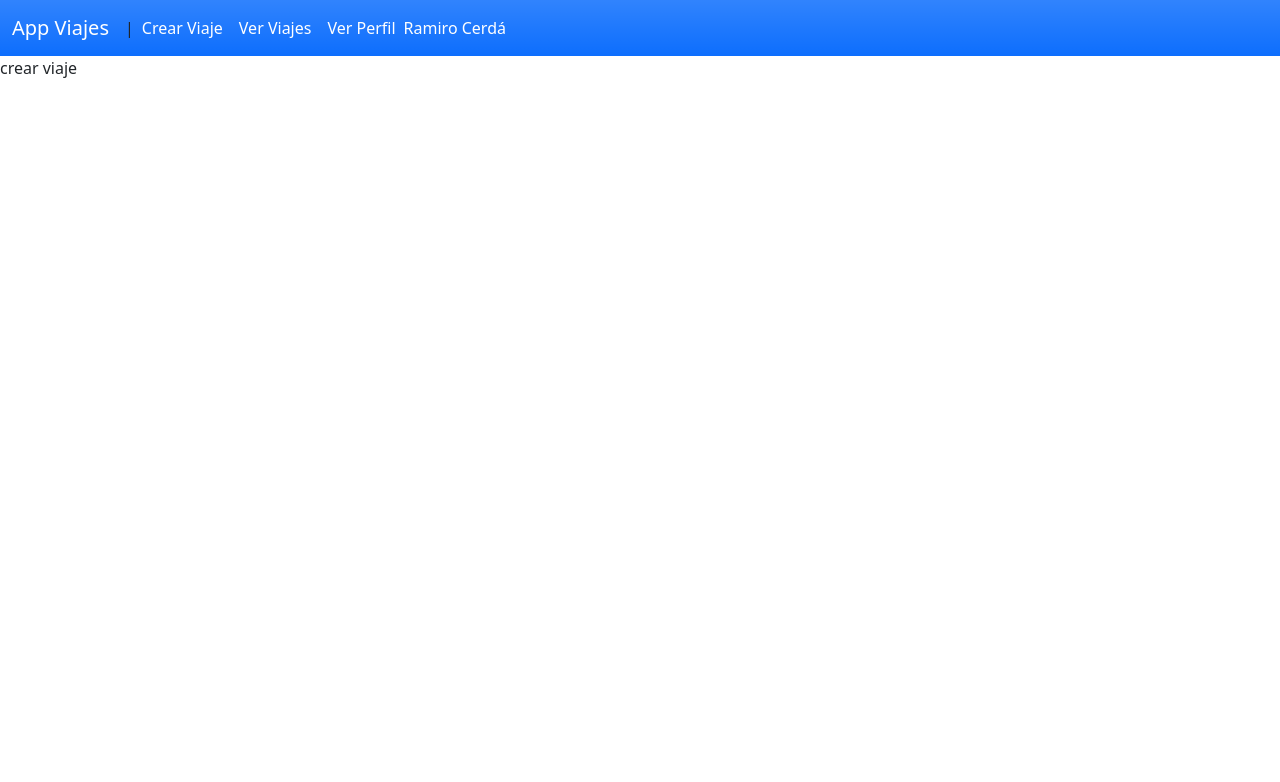
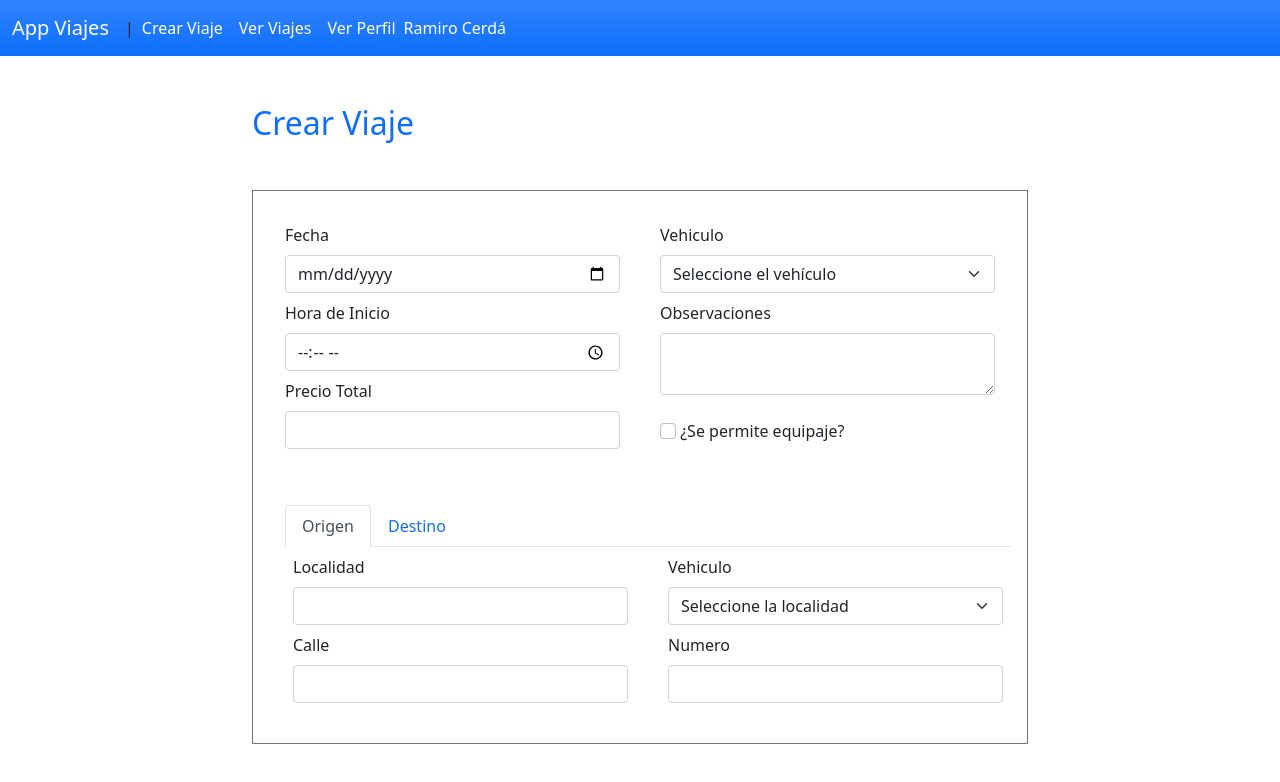
Before and after one commit to Geris/ds2020, a website: page app/views/crearViaje.html in a window 1280 px wide. Drawn offline with nearby package versions, Linux system fonts and the light colour scheme; files whose address does not match are found by name.

Commit message:
Hice la vista de crear viaje, faltan los iconos y la funcionalidad}

```diff
--- a/app/views/crearViaje.html
+++ b/app/views/crearViaje.html
@@ -4,8 +4,120 @@
   <body>
     <ui-navbar titulo="App Viajes" nombre="Ramiro Cerdá"></ui-navbar>
 
-    crear viaje
+    <div class="container" style="max-width: 800px">
 
+    <h2 class="card-title mt-5 text-primary">Crear Viaje</h2>
+
+    <div class="container border border-secondary mt-5 p-4 ma-2">
+
+    <form method="post" class="row">
+      <div class="col">
+      <div class="m-2">
+        <label for="input2" class="form-label">Fecha</label>
+        <input type="date" class="form-control" id="input2">
+      </div>
+      <div class="m-2">
+        <label for="input3" class="form-label">Hora de Inicio</label>
+        <input type="time" class="form-control" id="input3" >
+      </div>
+      <div class="m-2">
+        <label for="input1" class="form-label">Precio Total</label>
+        <input type="number" class="form-control" id="input1">
+      </div>
+    </div>
+    <div class="col">
+      <div class="m-2">
+      <label class="mb-2">Vehiculo</label>
+      <select class="form-select" aria-label="Default select example">
+        <option selected>Seleccione el vehículo</option>
+        <option value="1">One</option>
+        <option value="2">Two</option>
+        <option value="3">Three</option>
+      </select>
+      </div>
+      <div class="m-2">
+        <label for="extarea" class="form-label">Observaciones</label>
+        <textarea class="form-control" id="textarea" rows="2"></textarea>
+      </div>
+      <div class="m-2 mt-4">
+        <input class="form-check-input" type="checkbox" value="" id="flexCheckDefault">
+        <label class="form-check-label" for="flexCheckDefault">
+          ¿Se permite equipaje?
+        </label>
+      </div>
+    </div>
+
+    <div class="m-2 mt-5 ">
+      <nav>
+        <div class="nav nav-tabs" id="nav-tab" role="tablist">
+          <a class="nav-link active" id="nav-home-tab" data-bs-toggle="tab" href="#nav-home" role="tab" aria-controls="nav-home" aria-selected="true">Origen</a>
+          <a class="nav-link" id="nav-profile-tab" data-bs-toggle="tab" href="#nav-profile" role="tab" aria-controls="nav-profile" aria-selected="false">Destino</a>
+        </div>
+      </nav>
+      <div class="tab-content" id="nav-tabContent">
+        <div class="tab-pane fade show active" id="nav-home" role="tabpanel" aria-labelledby="nav-home-tab">
+        <div class="row">
+          <div class="col">
+            <div class="m-2">
+              <label for="input1" class="form-label">Localidad</label>
+              <input type="text" class="form-control" id="input1">
+            </div>
+            <div class="m-2">
+              <label for="input1" class="form-label">Calle</label>
+              <input type="text" class="form-control" id="input1">
+            </div>
+          </div>
+            <div class="col">
+              <div class="m-2">
+              <label class="mb-2">Vehiculo</label>
+              <select class="form-select" aria-label="Default select example">
+                <option selected>Seleccione la localidad</option>
+                <option value="1">One</option>
+                <option value="2">Two</option>
+                <option value="3">Three</option>
+              </select>
+              </div>
+              <div class="m-2">
+                <label for="input1" class="form-label">Numero</label>
+                <input type="number" class="form-control" id="input1">
+              </div>
+            </div>
+          </div>
+          </div>
+        <div class="tab-pane fade" id="nav-profile" role="tabpanel" aria-labelledby="nav-profile-tab">
+          <div class="row">
+          <div class="col">
+            <div class="m-2">
+              <label for="input1" class="form-label">Localidad</label>
+              <input type="text" class="form-control" id="input1">
+            </div>
+            <div class="m-2">
+              <label for="input1" class="form-label">Calle</label>
+              <input type="text" class="form-control" id="input1">
+            </div>
+          </div>
+            <div class="col">
+              <div class="m-2">
+              <label class="mb-2">Vehiculo</label>
+              <select class="form-select" aria-label="Default select example">
+                <option selected>Seleccione la localidad</option>
+                <option value="1">One</option>
+                <option value="2">Two</option>
+                <option value="3">Three</option>
+              </select>
+              </div>
+              <div class="m-2">
+                <label for="input1" class="form-label">Numero</label>
+                <input type="number" class="form-control" id="input1">
+              </div>
+            </div>
+          </div>
+          </div>
+      </div>
+  </div>
+    </form>
+</div>
+  </div>
     <!------ Dependencias ------>
     <!-- Bootstrap -->
     <script
```
